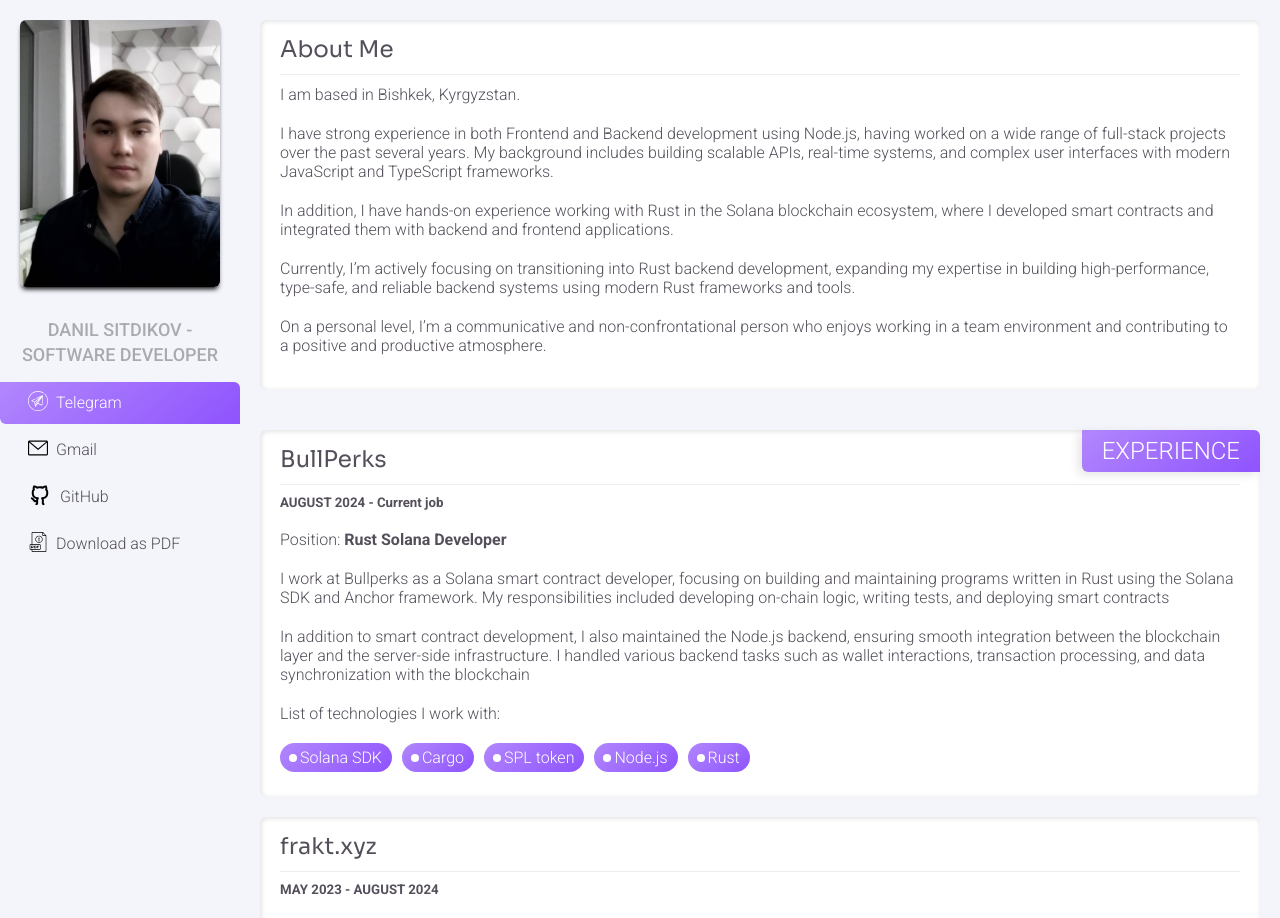
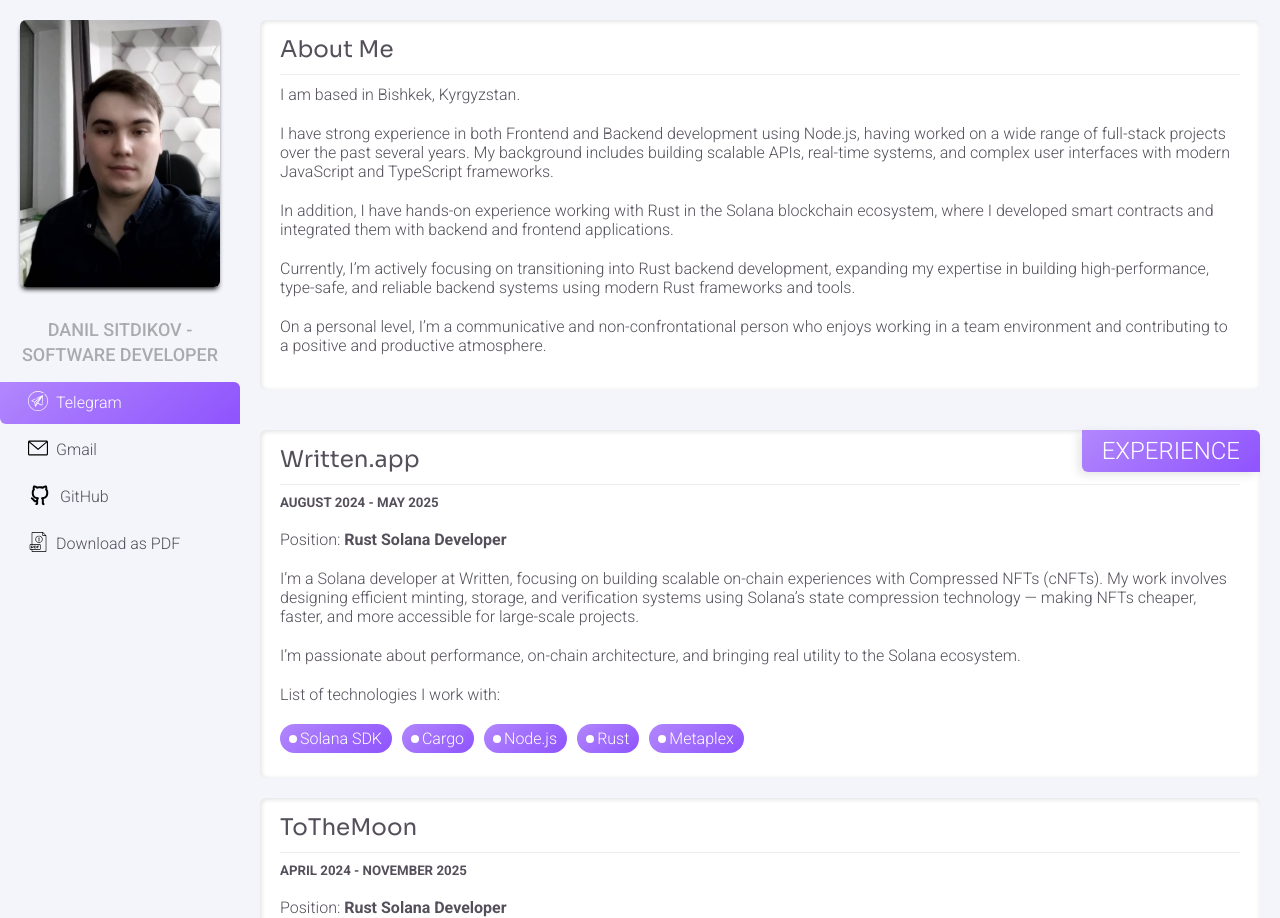
Before and after one commit to QuadradS/cv, a React (Create React App) app: page / in a window 1280 px wide. Shown: the top 918 px of the page. Built offline with nearby package versions, Linux system fonts and the light colour scheme.

Commit message:
12.10.2025 update

```diff
--- a/package.json
+++ b/package.json
@@ -15,7 +15,7 @@
   },
   "scripts": {
     "predeploy": "npm run build",
-    "deploy": "gh-pages -d build",
+    "deploy": "npx gh-pages -d build",
     "start": "react-scripts start",
     "build": "react-scripts build",
     "test": "react-scripts test",
--- a/src/data/en.js
+++ b/src/data/en.js
@@ -1,5 +1,5 @@
 const data = {
-	"errors":{
+	"errors": {
 		"notJs": "Seriously, have you turned off JavaScript? :)"
 	},
 	"aboutMe": {
@@ -195,9 +195,49 @@
 		"sectionTitle": "EXPERIENCE",
 		"list": [
 			{
+				"companyName": "Written.app",
+				"date": "AUGUST 2024 - MAY 2025",
+				"isCurrentJob": false,
+				"position": "Rust Solana Developer",
+				"titles": [
+					"I’m a Solana developer at Written, focusing on building scalable on-chain experiences with Compressed NFTs (cNFTs). My work involves designing efficient minting, storage, and verification systems using Solana’s state compression technology — making NFTs cheaper, faster, and more accessible for large-scale projects.",
+					"I’m passionate about performance, on-chain architecture, and bringing real utility to the Solana ecosystem."
+				],
+				"tags": {
+					"title": "List of technologies I work with: ",
+					"list": [
+						"Solana SDK",
+						"Cargo",
+						"Node.js",
+						"Rust",
+						"Metaplex"
+					]
+				}
+			},
+			{
+				"companyName": "ToTheMoon",
+				"date": "APRIL 2024 - NOVEMBER 2025",
+				"isCurrentJob": false,
+				"position": "Rust Solana Developer",
+				"titles": [
+					"At ToTheMoon, I developed a token launchpad on Solana — a full-stack platform for creating, managing, and distributing new SPL tokens.",
+					"My role involved designing smart contracts for fair launches, automated liquidity locking, and whitelist integrations, as well as building the front-end interface for seamless project onboarding. The goal was to give Web3 teams an efficient and transparent way to bring their tokens to market."
+				],
+				"tags": {
+					"title": "List of technologies I work with: ",
+					"list": [
+						"Solana SDK",
+						"Cargo",
+						"SPL token",
+						"Node.js",
+						"Rust"
+					]
+				}
+			},
+			{
 				"companyName": "BullPerks",
-				"date": "AUGUST 2024 - Current job",
-				"isCurrentJob": true,
+				"date": "AUGUST 2024 - APRIL 2025",
+				"isCurrentJob": false,
 				"position": "Rust Solana Developer",
 				"titles": [
 					"I work at Bullperks as a Solana smart contract developer, focusing on building and maintaining programs written in Rust using the Solana SDK and Anchor framework. My responsibilities included developing on-chain logic, writing tests, and deploying smart contracts",
```
Also changed, not shown: 2 other files (tests, documents, lock files or other folders).
